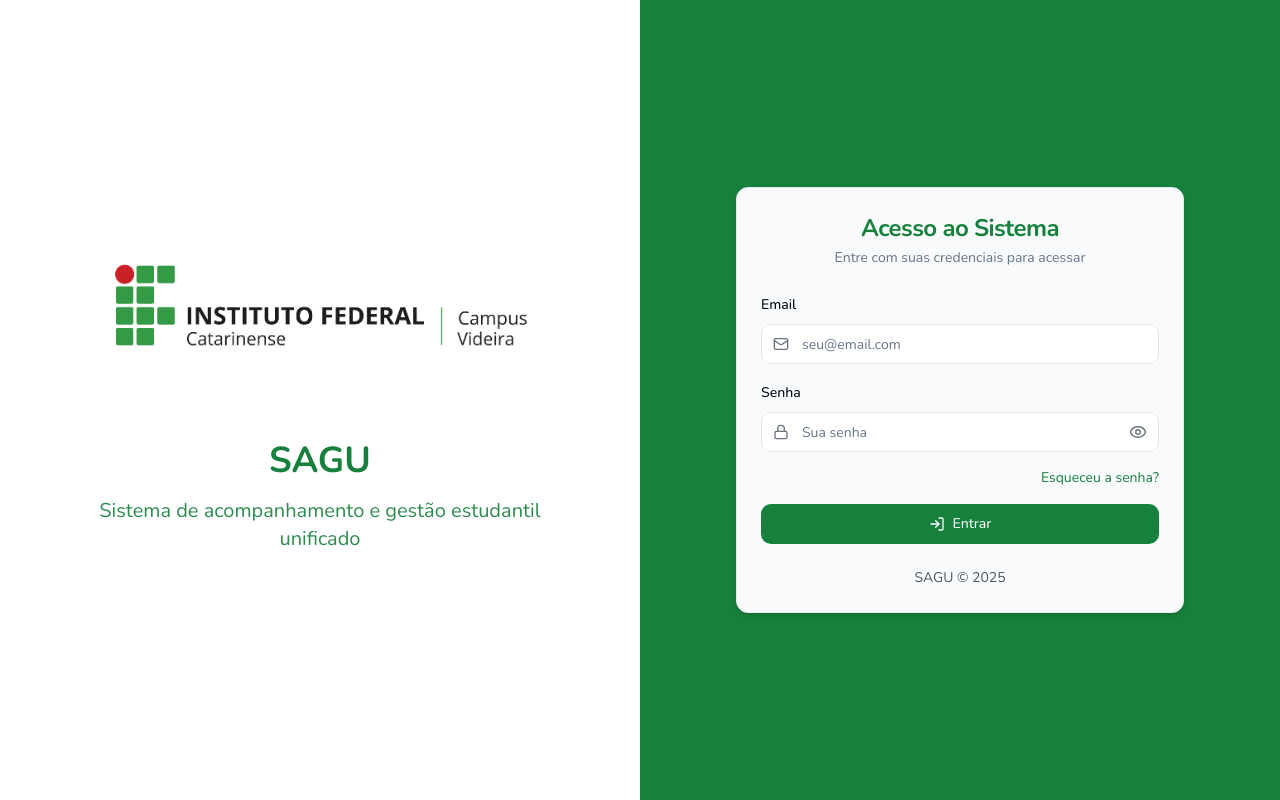
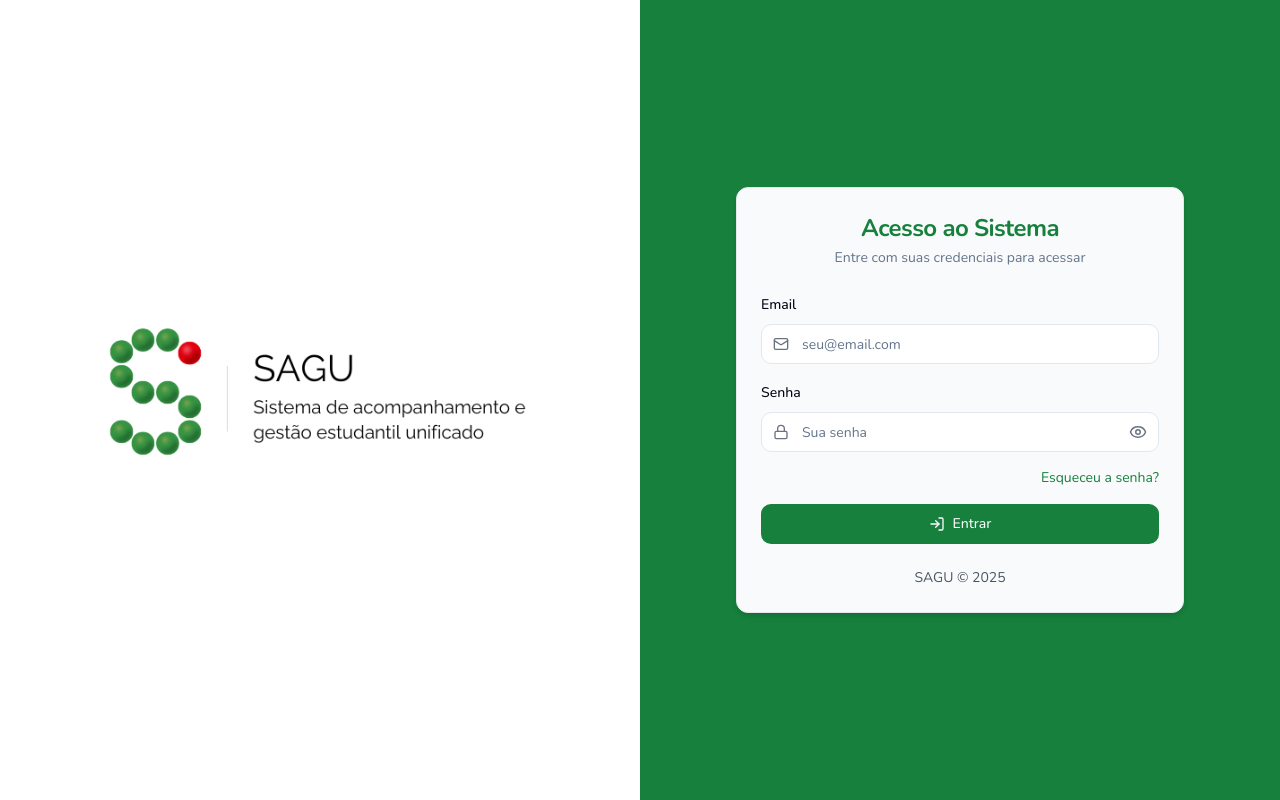
Before and after one commit to WesleyBortoloso/sagu-web, a React (Vite) app: page / in a window 1280 px wide. Built offline with nearby package versions, Linux system fonts and the light colour scheme.

Commit message:
style: use sagu logos

```diff
--- a/index.html
+++ b/index.html
@@ -2,7 +2,7 @@
 <html lang="en">
   <head>
     <meta charset="UTF-8" />
-    <link rel="icon" type="image/svg+xml" href="/vite.svg" />
+    <link rel="icon" type="image/png" href="/logo_sagu_simple.png" />
     <meta name="viewport" content="width=device-width, initial-scale=1.0" />
     <title>Portal SAGU</title>
   </head>
--- a/src/pages/Login/index.tsx
+++ b/src/pages/Login/index.tsx
@@ -5,9 +5,7 @@
     <div className="min-h-screen flex flex-col md:flex-row">
       <div className="bg-white md:w-1/2 flex flex-col items-center justify-center p-8 text-white">
         <div className="max-w-md text-center">
-          <img className="mb-20" src="../public/logo_ifc_extended.png" alt="" />
-          <h1 className="text-4xl font-bold mb-4 text-sagu-primary">SAGU</h1>
-          <p className="text-xl opacity-90 text-sagu-primary">Sistema de acompanhamento e gestão estudantil unificado</p>
+          <img src="logo_sagu_extended.png" alt="" />
         </div>
       </div>
 
```
Also changed, not shown: public/logo_sagu_extended.png (added), public/logo_sagu_simple.png (added).
